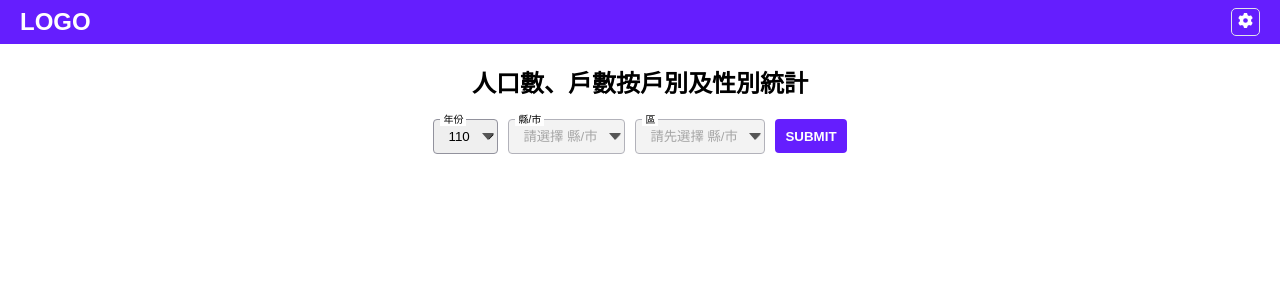
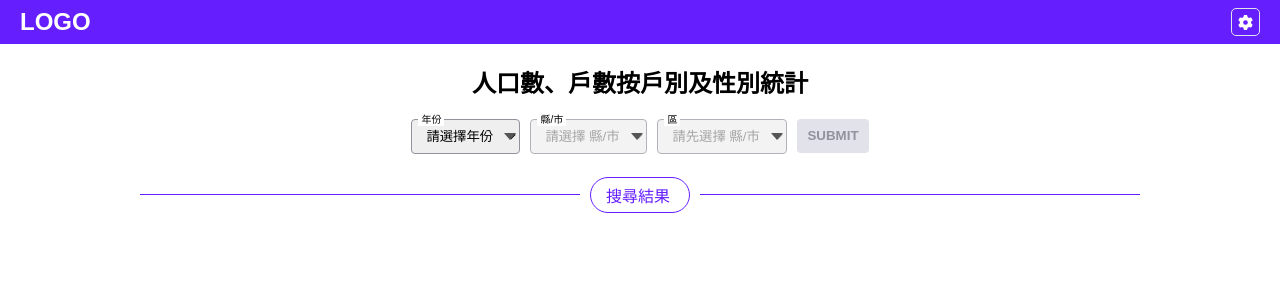
Before and after one commit to mirageapache/Simple_Dashboard, a React (Create React App) app: page / in a window 1280 px wide. Shown: the top 300 px of the page. Built offline with nearby package versions, Linux system fonts and the light colour scheme.

Commit message:
finish search bar function

```diff
--- a/package.json
+++ b/package.json
@@ -10,6 +10,7 @@
     "@types/node": "^16.18.38",
     "@types/react": "^18.2.14",
     "@types/react-dom": "^18.2.6",
+    "axios": "^1.4.0",
     "react": "^18.2.0",
     "react-dom": "^18.2.0",
     "react-scripts": "5.0.1",
--- /dev/null
+++ b/src/assets/dummyData.js
@@ -0,0 +1,10 @@
+export const yearData = ['111','110','109','108','107','106'];
+
+export const cityData = [
+  '臺北市','新北市','基隆市','桃園市',
+  '新竹市','新竹縣','苗栗縣','臺中市',
+  '彰化縣','南投縣','雲林縣','嘉義市',
+  '嘉義縣','臺南市','高雄市','屏東縣',
+  '宜蘭縣','花蓮縣','臺東縣',
+  '澎湖縣','金門縣','連江縣',
+]
--- a/src/components/Header.tsx
+++ b/src/components/Header.tsx
@@ -6,7 +6,7 @@ function Header() {
   return (
     <header id='header'>
         <h2 className='logo'>LOGO</h2>
-        <button className='setting-btn'>
+        <button className='btn setting-btn'>
           <IconSetting className='icon' />
         </button>
     </header>
--- a/src/components/MainContent.tsx
+++ b/src/components/MainContent.tsx
@@ -1,46 +1,122 @@
-import React, { useState } from 'react'
+import axios from 'axios'
+import { useEffect, useState } from 'react'
+import SelectItem from './mainContents/SelectItem';
 import 'styles/css/mainContent.css'
-// import { ReactComponent as IconCaretDown } from 'assets/icons/caret-down.svg'
+import { yearData, cityData } from 'assets/dummyData.js';
+
+interface Data {
+  district_code: string;
+  household_bussiness_f:string;
+  household_business_m:string;
+  household_business_total:string;
+  household_ordinary_f:string;
+  household_ordinary_m:string;
+  household_ordinary_total:string;
+  household_single_f:string;
+  household_single_m:string;
+  household_single_total:string;
+  site_id:string;
+  statistic_yyy:string;
+  village:string;
+}
 
 function MainContent() {
-  const [year, setYear] = useState<string>('110')
+  const apiUrl:string = 'https://www.ris.gov.tw/rs-opendata/api/v1/datastore/ODRP019/111';
+  const [data, setData] = useState<any|undefined>() // api資料
+  const [districtData, setDistrictData] = useState<string[]>() // 區資料
+  const [year, setYear] = useState<string>('') // 年份
+  const [city, setCity] = useState<string>('') // 縣/市
+  const [cityDisable, setCityDisable] = useState<boolean>(true) // 縣/市select控制項
+  const [district, setDistrict] = useState<string>('') // 區
+  const [districtDisable, setDistrictDisable] = useState<boolean>(true) // 區select控制項
+
+  useEffect(()=>{
+    if(city.length > 0){
+      axios(`${apiUrl}?county=${city}`)
+      .then(res => {
+        let rawData: string[] = [...new Set((res.data.responseData as Data[]).map((item: Data) => item.site_id.substring(3)))];
+        setDistrictData(rawData);
+      })
+      .catch(error => console.log(error))
+    }
+  }, [year,city,district])
+
+  // 設定年份選項
+  function handleYearChange(value:string){
+    setYear(value)
+    value.length > 0 ? setCityDisable(false) : setCityDisable(true)
+  }
+
+  // 設定縣/市選項
+  function handleCityChange(value:string){
+    setCity(value)
+    value.length > 0 ? setDistrictDisable(false) : setDistrictDisable(true)
+
+  }
+
+  // 設定縣/市選項
+  function handleDistrictChange(value:string){
+    setDistrict(value)
+
+  }
+
 
 
   return (
     <section id='main-content'>
       <h2 className='title'>人口數、戶數按戶別及性別統計</h2>
       <div className='search-bar'>
-        <span className='form-span select-year'>
-          <label htmlFor="year-select">年份</label>
-          <select id='year-select' className="form-select" disabled={false} defaultValue={year}  onChange={(e)=>{setYear(e.target.value)}} >
-            <option value="110">110</option>
-            <option value="109">109</option>
-            <option value="108">108</option>
-            <option value="107">107</option>
-            <option value="106">106</option>
-          </select>
-        </span>
+        {/* 年份 */}
+        <SelectItem
+          id='year-select'
+          title='年份'
+          data={yearData}
+          value={year}
+          handleChange={handleYearChange}
+          disable={false}
+          placeholder = '請選擇年份'
+        />
 
         {/* 縣/市 */}
-        <span className='form-span select-city'>
-          <label htmlFor="city-select">縣/市</label>
-          <select id='city-select' className="form-select" disabled={true} defaultValue={year}  onChange={(e)=>{setYear(e.target.value)}} >
-            <option value="110">請選擇 縣/市</option>
-          </select>
-        </span>
+        <SelectItem
+          id='year-select'
+          title='縣/市'
+          data={cityData}
+          value={city}
+          handleChange={handleCityChange}
+          disable={cityDisable}
+          placeholder='請選擇 縣/市'
+        />
 
         {/* 區 */}
-        <span className='form-span select-district'>
-          <label htmlFor="district-select">區</label>
-          <select id='district-select' className="form-select" disabled={true} defaultValue={year}  onChange={(e)=>{setYear(e.target.value)}} >
-            <option value="110">請先選擇 縣/市</option>
-          </select>
-        </span>
+        <SelectItem
+          id='district-select'
+          title='區'
+          data={districtData}
+          value={district}
+          handleChange={handleDistrictChange}
+          disable={districtDisable}
+          placeholder='請先選擇 縣/市'
+        />
 
-        <button className='submit-btn'>SUBMIT</button>
+        {/* Submit Button */}
+        {district.length > 0 ?
+          <button className='btn submit-btn'>SUBMIT</button>
+        :
+          <button className='btn submit-btn disable-btn'>SUBMIT</button>
+        }
+
       </div>
+
       <div className='search-result'>
+        {/* 分隔線 */}
+        <div className='div-line'></div>
 
+        {/* 資料呈現 */}
+        <div>
+
+
+        </div>
       </div>
     </section>
   )
--- /dev/null
+++ b/src/components/mainContents/SelectItem.tsx
@@ -0,0 +1,35 @@
+import React from 'react'
+
+function SelectItem(
+  props:{
+    id:string;
+    title:string;
+    data:string[]|undefined;
+    value:string;
+    handleChange:(value:string)=>void;
+    disable:boolean;
+    placeholder:string;
+  })
+{
+  const { id, title, data, value, handleChange, disable, placeholder } = props;
+  let option_data;
+  if (data) {
+    option_data = data.map((item:string,index:number) => {
+      return <option key={index} value={item}>{item}</option>
+    })
+  }
+
+  return (
+    <>
+      <span className='form-span select-year'>
+        <label htmlFor={id}>{title}</label>
+        <select id={id} className="form-select" disabled={disable} defaultValue={value}  onChange={(e)=>{handleChange(e.target.value)}} >
+          <option value=''>{placeholder}</option>
+          {option_data}
+        </select>
+      </span>
+    </>
+  )
+}
+
+export default SelectItem
--- a/src/styles/css/base.css
+++ b/src/styles/css/base.css
@@ -34,3 +34,7 @@ body .icon {
 body .icon path {
   cursor: pointer;
 }
+body .btn {
+  display: flex;
+  align-items: center;
+}
--- a/src/styles/css/mainContent.css
+++ b/src/styles/css/mainContent.css
@@ -1,3 +1,4 @@
+@charset "UTF-8";
 #main-content {
   display: flex;
   align-items: center;
@@ -42,6 +43,7 @@
 }
 #main-content .search-bar .submit-btn {
   background-color: var(--brand-color);
+  line-height: 1.5em;
   font-weight: 700;
   color: white;
   height: 34px;
@@ -49,6 +51,11 @@
   border: 0px;
   padding: 0 10px;
   cursor: pointer;
+}
+#main-content .search-bar .disable-btn {
+  background-color: var(--gray-3);
+  color: var(--gray-6);
+  cursor: default;
 }
 @media screen and (max-width: 500px) {
   #main-content .search-bar {
@@ -65,3 +72,35 @@
     width: 100%;
   }
 }
+#main-content .search-result {
+  width: 100%;
+  max-width: 1000px;
+  margin-top: 20px;
+}
+#main-content .search-result .div-line {
+  position: relative;
+  width: 100%;
+  display: block;
+  border-top: 1px solid var(--brand-color);
+}
+#main-content .search-result .div-line::before {
+  content: "";
+  position: absolute;
+  top: -16px;
+  left: calc(50% - 60px);
+  width: 120px;
+  height: 30px;
+  background-color: white;
+}
+#main-content .search-result .div-line::after {
+  content: "搜尋結果";
+  position: absolute;
+  top: -18px;
+  left: calc(50% - 50px);
+  width: 100px;
+  background-color: white;
+  color: var(--brand-color);
+  border: 1px solid var(--brand-color);
+  border-radius: 20px;
+  padding: 5px 15px;
+}
--- a/src/styles/scss/base.scss
+++ b/src/styles/scss/base.scss
@@ -42,4 +42,9 @@ body {
     }
   }
 
+  .btn{
+    display: flex;
+    align-items: center;
+  }
+
 }
--- a/src/styles/scss/mainContent.scss
+++ b/src/styles/scss/mainContent.scss
@@ -47,6 +47,7 @@
 
     .submit-btn{
       background-color: var(--brand-color);
+      line-height: 1.5em;
       font-weight: 700;
       color: white;
       height: 34px;
@@ -54,6 +55,12 @@
       border: 0px;
       padding: 0 10px;
       cursor: pointer;
+    }
+
+    .disable-btn{
+      background-color: var(--gray-3);
+      color: var(--gray-6);
+      cursor: default;
     }
 
     // 螢幕小於768px
@@ -73,5 +80,39 @@
     }
   }
 
+  .search-result{
+    width: 100%;
+    max-width: 1000px;
+    margin-top: 20px;
+
+    .div-line{
+      position: relative;
+      width: 100%;
+      display: block;
+      border-top: 1px solid var(--brand-color);
+      &::before{
+        content: '';
+        position: absolute;
+        top: -16px;
+        left: calc(50% - 60px);
+        width: 120px;
+        height: 30px;
+        background-color: white;
+      }
+      &::after{
+        content: '搜尋結果';
+        position: absolute;
+        top: -18px;
+        left: calc(50% - 50px);
+        width: 100px;
+        background-color: white;
+        color: var(--brand-color);
+        border: 1px solid var(--brand-color);
+        border-radius: 20px;
+        padding: 5px 15px;
+      }
+    }
+
+  }
 
 }
```
Also changed, not shown: 1 other file (tests, documents, lock files or other folders).
